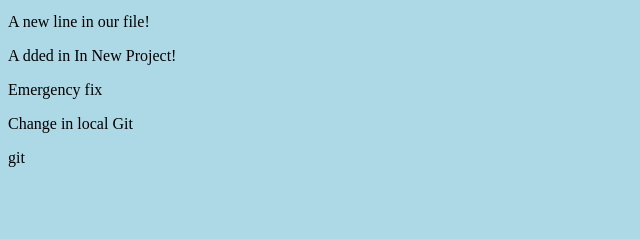
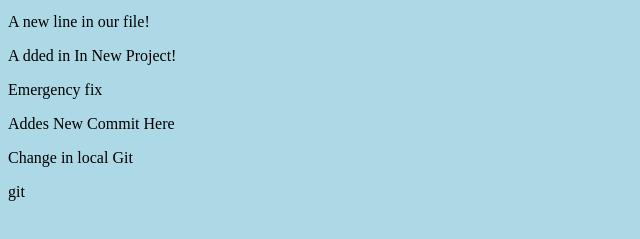
Before and after one commit to semakalugabriel/learning_git, a plain HTML site: page index.html in a window 1280 px wide. Shown: the part 101-340 px from the top of the page, without its empty margins (0-640 px from the left). Drawn offline with Linux system fonts and the light colour scheme.

Commit message:
DDD
XXXXX

```diff
--- a/index.html
+++ b/index.html
@@ -11,6 +11,7 @@
 <p>A new line in our file!</p>
 <p>A dded in In New Project!</p>
 <p>Emergency fix</p>
+  <p>Addes New Commit Here</p>
 <p>Change in local Git</p>
 </body>
 </html>git
```
